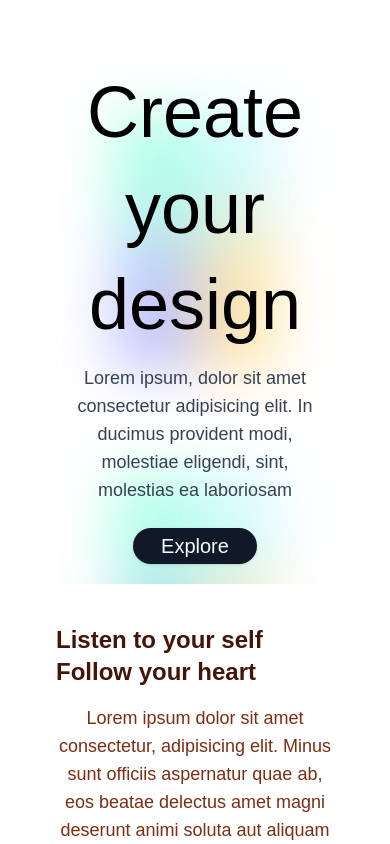
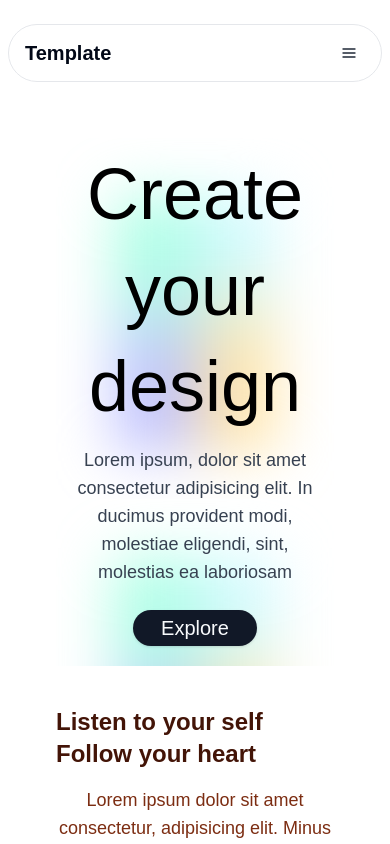
Before and after one commit to rouge9/template-landing-page, a React (Vite) app: page / in a window 390 px wide. Shown: the top 844 px of the page. Built offline with nearby package versions, Linux system fonts and the light colour scheme; the HTML template or start-up script is replaced by a standard one.

Commit message:
Refactor components and add NavBar

```diff
--- a/src/App.tsx
+++ b/src/App.tsx
@@ -1,14 +1,19 @@
+import { Fragment } from "react/jsx-runtime";
 import Collection from "./components/Sections/Collection";
-import Desc from "./components/Sections/Desc";
+import Feature from "./components/Sections/Feature";
 import Hero from "./components/Sections/Hero";
+import NavBar from "./components/Shared/NavBar";
 
 function App() {
   return (
-    <main className="p-14 gap-9  w-full min-h-screen">
-      <Hero />
-      <Desc />
-      <Collection />
-    </main>
+    <Fragment>
+      <NavBar />
+      <main className="p-14 w-full min-h-screen">
+        <Hero />
+        <Feature />
+        <Collection />
+      </main>
+    </Fragment>
   );
 }
 
--- a/src/components/Sections/Collection.tsx
+++ b/src/components/Sections/Collection.tsx
@@ -3,7 +3,7 @@ import { Button } from "../ui/button";
 
 const Collection = () => {
   return (
-    <div className="flex flex-col pt-24">
+    <div className="flex flex-col pt-24" id="collection">
       <div className="flex justify-between gap-5">
         <img
           src="/shapeandfontcircle.png"
--- a/src/components/Sections/Desc.tsx
+++ b/src/components/Sections/Feature.tsx
@@ -1,6 +1,6 @@
-const Desc = () => {
+const Feature = () => {
   return (
-    <div className="grid md:grid-cols-2 md:items-center pt-10">
+    <div className="grid md:grid-cols-2 md:items-center pt-10" id="feature">
       <div className="flex flex-col gap-5 lg:pt-64">
         <div className="md:flex md:flex-col gap-5 md:text-balance">
           <p className="lg:text-6xl text-2xl font-extrabold text-orange-950">
@@ -54,4 +54,4 @@ const Desc = () => {
   );
 };
 
-export default Desc;
+export default Feature;
--- a/src/components/Sections/Hero.tsx
+++ b/src/components/Sections/Hero.tsx
@@ -5,7 +5,7 @@ const DesktopHero = () => {
   return (
     <Fragment>
       {/* desktop */}
-      <div className="lg:grid lg:grid-cols-3 hidden">
+      <div className="lg:grid lg:grid-cols-3 hidden" id="home">
         <div className="md:grid md:grid-row-3">
           <div className="flex flex-col">
             <h1 className="text-xl font-bold text-gray-400">01</h1>
--- /dev/null
+++ b/src/components/Shared/NavBar.tsx
@@ -0,0 +1,125 @@
+// import { useEffect, useState } from "react";
+
+import { useState } from "react";
+
+function FloatingNavBar() {
+  const [open, setOpen] = useState(true);
+  const [tag, setTag] = useState(window.location.hash);
+  const path = window.location.pathname;
+
+  return (
+    <header className="flex flex-wrap md:justify-start md:flex-nowrap z-50 w-full text-sm top-0 sticky">
+      <nav
+        className="mt-6 relative max-w-[85rem] w-full bg-white border backdrop-blur-sm bg-white/90 border-gray-200 rounded-[36px] mx-2 py-3 px-4 md:flex md:items-center md:justify-between md:py-0 md:px-6 lg:px-8 xl:mx-auto "
+        aria-label="Global"
+      >
+        <div className="flex items-center justify-between">
+          <a
+            className="flex-none text-xl font-semibold"
+            href="home"
+            aria-label="Brand"
+          >
+            Template
+          </a>
+          <div className="md:hidden">
+            <button
+              type="button"
+              className="w-8 h-8 flex justify-center items-center text-sm font-semibold rounded-full  text-gray-800 md:hover:bg-gray-100 disabled:opacity-50 disabled:pointer-events-none "
+              onClick={() => {
+                document
+                  .getElementById("navbar-collapse-with-animation")
+                  ?.classList.toggle("hidden");
+                setOpen(!open);
+              }}
+            >
+              {open ? (
+                <svg
+                  className="flex-shrink-0 w-4 h-4"
+                  xmlns="http://www.w3.org/2000/svg"
+                  width="24"
+                  height="24"
+                  viewBox="0 0 24 24"
+                  fill="none"
+                  stroke="currentColor"
+                  strokeWidth="2"
+                  strokeLinecap="round"
+                  strokeLinejoin="round"
+                >
+                  <line x1="3" x2="21" y1="6" y2="6" />
+                  <line x1="3" x2="21" y1="12" y2="12" />
+                  <line x1="3" x2="21" y1="18" y2="18" />
+                </svg>
+              ) : (
+                <svg
+                  xmlns="http://www.w3.org/2000/svg"
+                  viewBox="0 0 24 24"
+                  width="24"
+                  height="24"
+                >
+                  <path
+                    fill="#929292"
+                    d="M13.41,12l4.3-4.29a1,1,0,1,0-1.42-1.42L12,10.59,7.71,6.29A1,1,0,0,0,6.29,7.71L10.59,12l-4.3,4.29a1,1,0,0,0,0,1.42,1,1,0,0,0,1.42,0L12,13.41l4.29,4.3a1,1,0,0,0,1.42,0,1,1,0,0,0,0-1.42Z"
+                  ></path>
+                </svg>
+              )}
+            </button>
+          </div>
+        </div>
+        <div
+          id="navbar-collapse-with-animation"
+          className="hs-collapse hidden overflow-hidden transition-all duration-300 basis-full grow md:block"
+        >
+          <div className="flex flex-col gap-y-4 gap-x-0 mt-5 md:flex-row md:items-center md:justify-end md:gap-y-0 md:gap-x-7 md:mt-0 md:ps-7">
+            <a
+              className={`font-medium text-gray-500 hover:text-gray-400 md:py-6 ${
+                tag === "#home" && path === "/" && "text-red-900"
+              }`}
+              onClick={() => {
+                setTag("#home");
+                document
+                  .getElementById("navbar-collapse-with-animation")
+                  ?.classList.toggle("hidden");
+                setOpen(!open);
+              }}
+              href="#home"
+            >
+              Home
+            </a>
+            <a
+              className={`font-medium text-gray-500 hover:text-gray-400 md:py-6 ${
+                tag === "#feature" && "text-red-900"
+              }`}
+              onClick={() => {
+                setTag("#feature");
+                document
+                  .getElementById("navbar-collapse-with-animation")
+                  ?.classList.toggle("hidden");
+                setOpen(!open);
+              }}
+              href="#feature"
+            >
+              Features
+            </a>
+            <a
+              className={`font-medium text-gray-500 hover:text-gray-400 md:py-6 ${
+                tag === "#collection" && "text-red-900"
+              }`}
+              onClick={() => {
+                setTag("#collection");
+                document
+                  .getElementById("navbar-collapse-with-animation")
+                  ?.classList.toggle("hidden");
+                setOpen(!open);
+              }}
+              href="#collection"
+            >
+              Collection
+            </a>
+          </div>
+        </div>
+      </nav>
+    </header>
+  );
+}
+
+export default FloatingNavBar;
--- a/src/index.css
+++ b/src/index.css
@@ -75,3 +75,7 @@
     font-family: "Popins", sans-serif;
   }
 }
+
+html {
+  scroll-behavior: smooth;
+}
```
